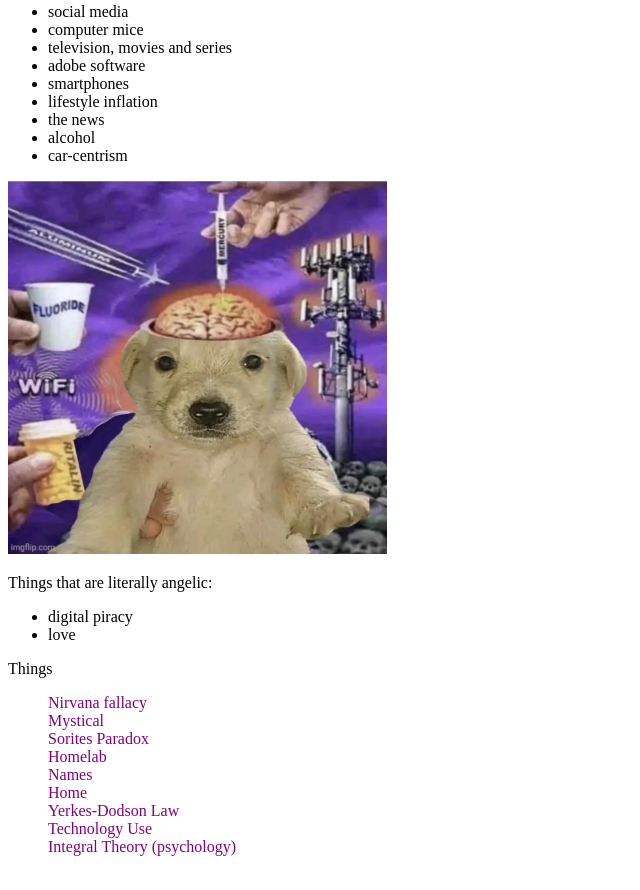
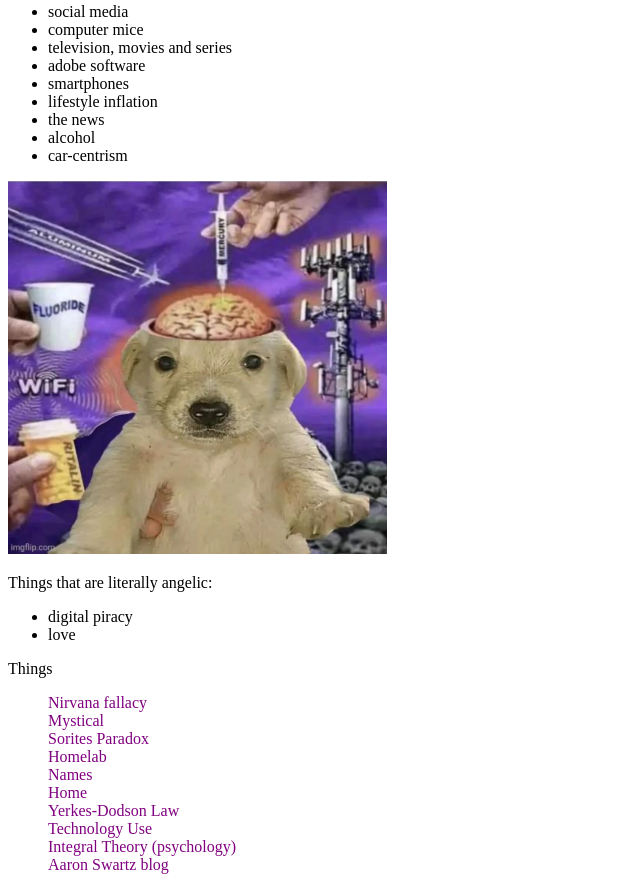
Before and after one commit to Kaya-Sem/website, a plain HTML site: page index.html in a window 1280 px wide. Shown: the part 237-1127 px from the top of the page, without its empty margins (0-640 px from the left). Drawn offline with Linux system fonts and the light colour scheme.

Commit message:
added aaronswweblog

```diff
--- a/index.html
+++ b/index.html
@@ -113,6 +113,10 @@
         <li>
             <a href="data/integral-theory.html" class="nav-link">Integral Theory (psychology)</a>
         </li>
+
+        <li>
+            <a href="http://www.aaronsw.com/weblog/" class="nav-link">Aaron Swartz blog</a>
+        </li>
     </ul>
 
 </body>
```
